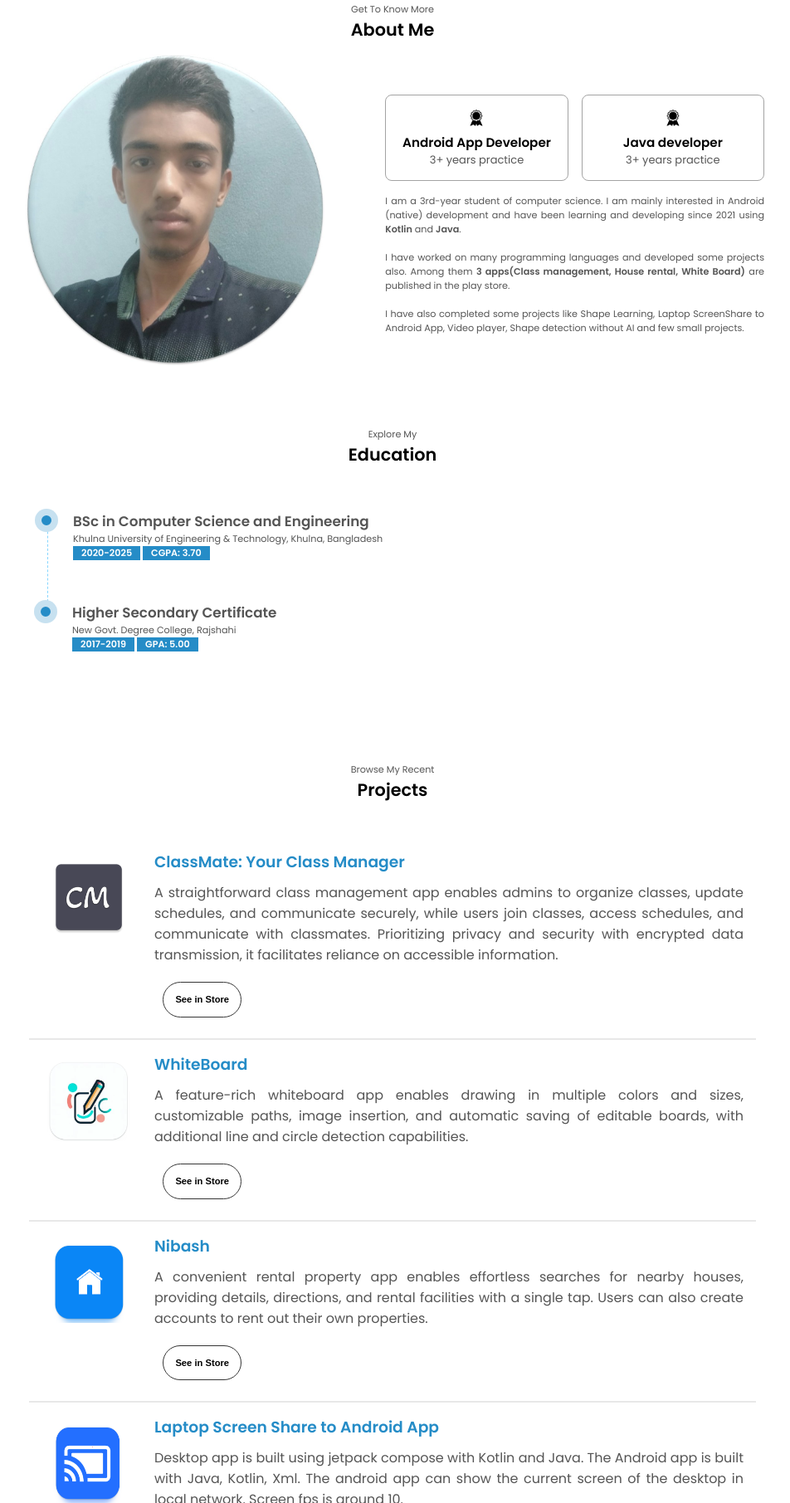
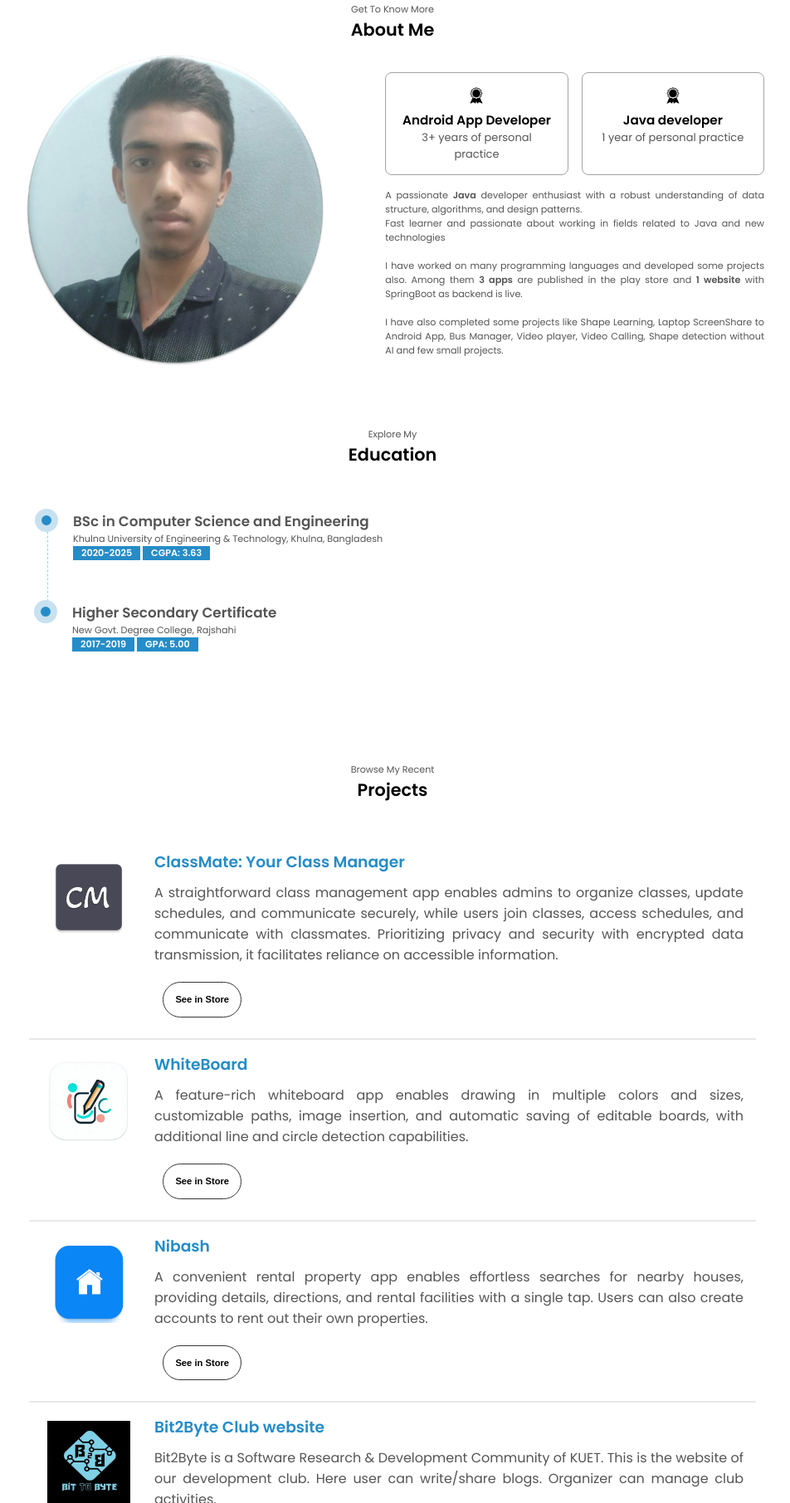
Before and after one commit to abusaeed2433/Portfolio, a plain HTML site: page index.html in a window 1280 px wide. Shown: the part 989-2800 px from the top of the page at 83% size, without its empty margins (167-1119 px from the left). Drawn offline with nearby package versions, Linux system fonts and the light colour scheme.

Commit message:
cv and project updated

```diff
--- a/index.html
+++ b/index.html
@@ -105,23 +105,23 @@
                     <div class="details-container">
                         <img src="./assets/experience.png" alt="Experience icon" class="icon" />
                         <h3>Android App Developer</h3>
-                        <p>3+ years practice</p>
+                        <p>3+ years of personal practice</p>
                     </div>
                     <div class="details-container">
                         <img src="./assets/experience.png" alt="Education icon" class="icon" />
                         <h3>Java developer</h3>
-                        <p>3+ years practice</p>
+                        <p>1 year of personal practice</p>
                     </div>
 
                 </div>
 
                 <div class="text-container">
                     <p class="about-text">
-                        I am a 3rd-year student of computer science. I am mainly interested in Android (native) development and have been learning and developing since 2021 using <b>Kotlin</b> and <b>Java</b>.
+                        A passionate <b>Java</b> developer enthusiast with a robust understanding of data structure, algorithms, and design patterns.<br>Fast learner and passionate about working in fields related to Java and new technologies
                         <br><br>
-                        I have worked on many programming languages and developed some projects also. Among them <b>3 apps(Class management, House rental, White Board)</b> are published in the play store.
+                        I have worked on many programming languages and developed some projects also. Among them <b>3 apps</b> are published in the play store and <b>1 website</b> with SpringBoot as backend is live.
                         <br><br>
-                        I have also completed some projects like Shape Learning, Laptop ScreenShare to Android App, Video player, Shape detection without AI and few small projects.
+                        I have also completed some projects like Shape Learning, Laptop ScreenShare to Android App, Bus Manager, Video player, Video Calling, Shape detection without AI and few small projects.
                     </p>
                 </div>
             </div>
@@ -142,7 +142,7 @@
                         <h2>BSc in Computer Science and Engineering</h2>
                         <p>Khulna University of Engineering & Technology, Khulna, Bangladesh</p>
                         <p class="time"><b>2020-2025</b></p>
-                        <p class="time"><b>CGPA: 3.70</b></p>
+                        <p class="time"><b>CGPA: 3.63</b></p>
                     </div>
                 </li>
 
@@ -233,6 +233,26 @@
 
                         <div class="project-details-container">
 
+                            <!-- Bit2Byte-->
+
+                            <div class="project-image-container">
+                                <img src="./assets/bit2byte_logo.jpg" class="project-pic">
+                            </div>
+
+                            <div class="project-text-container">
+                                <h3 class="pr-title">Bit2Byte Club website</h3>
+                                <p class="pr-paragraph">
+                                    Bit2Byte is a Software Research & Development Community of KUET. This is the website of our development club. Here user can write/share blogs. Organizer can manage club activities.
+                                </p>
+                                <div class="btn-container-load">
+                                    <button id="btnImg" class="btn btn-color-2 button-projects-load" onclick="window.open('https://www.bit2bytekuet.com')">View Site</button>
+                                </div>
+                            </div>
+                        </div>
+                        <hr class="hr-break">
+
+                        <div class="project-details-container">
+
                             <div class="project-image-container">
                                 <img src="./assets/screen_share.png" class="project-pic">
                             </div>
```
Also changed, not shown: assets/bit2byte_logo.jpg (added), 1 other file.
